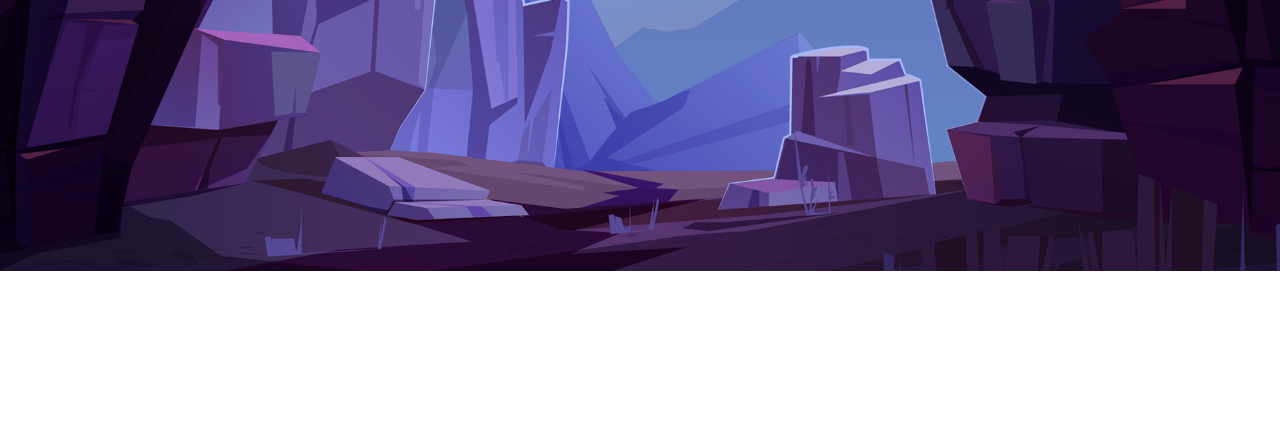
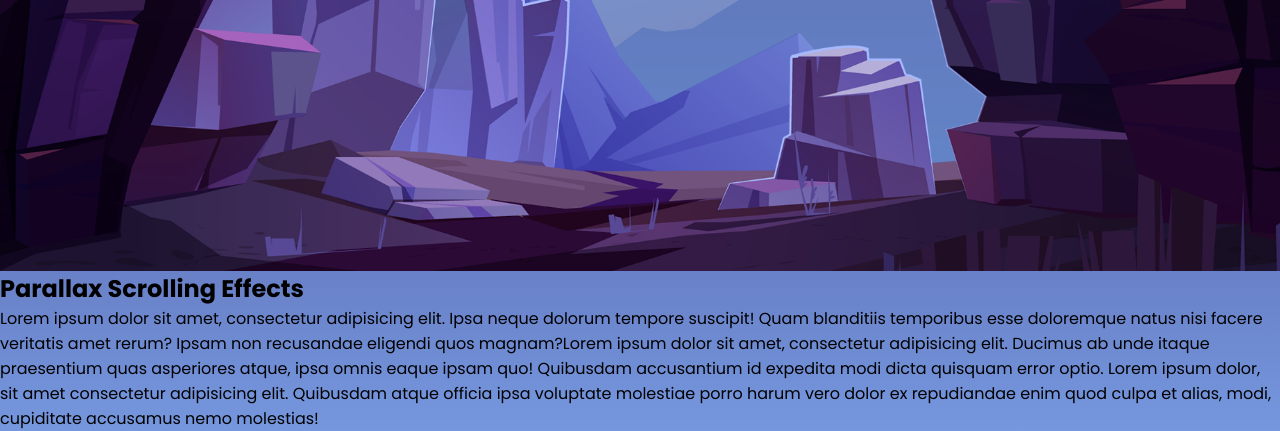
Before and after one commit to Kenz-Dempsey/Parallax, a plain HTML site: page index.html in a window 1280 px wide. Shown: the part 529-960 px from the top of the page. Before the commit the page ends 800 px from the top, so only its background shows below. Drawn offline with Linux system fonts and the light colour scheme.

Commit message:
starting to fill page
lorem ipsum bro

```diff
--- a/index.html
+++ b/index.html
@@ -24,5 +24,9 @@
             <a href="#" id="btn">Explore</a>
             <img src="img/mountains_front.png" id="mountains_front">
         </section>
+        <div class="sec">
+            <h2>Parallax Scrolling Effects</h2>
+            <p>Lorem ipsum dolor sit amet, consectetur adipisicing elit. Ipsa neque dolorum tempore suscipit! Quam blanditiis temporibus esse doloremque natus nisi facere veritatis amet rerum? Ipsam non recusandae eligendi quos magnam?Lorem ipsum dolor sit amet, consectetur adipisicing elit. Ducimus ab unde itaque praesentium quas asperiores atque, ipsa omnis eaque ipsam quo! Quibusdam accusantium id expedita modi dicta quisquam error optio. Lorem ipsum dolor, sit amet consectetur adipisicing elit. Quibusdam atque officia ipsa voluptate molestiae porro harum vero dolor ex repudiandae enim quod culpa et alias, modi, cupiditate accusamus nemo molestias!</p>
+        </div>
     </body>
 </html>
--- a/style.css
+++ b/style.css
@@ -69,6 +69,7 @@ section img {
     width: 100%;
     height: 100%;
     object-fit: cover;
+    pointer-events: none;
 }
 section img#moon {
     mix-blend-mode: screen;
```
